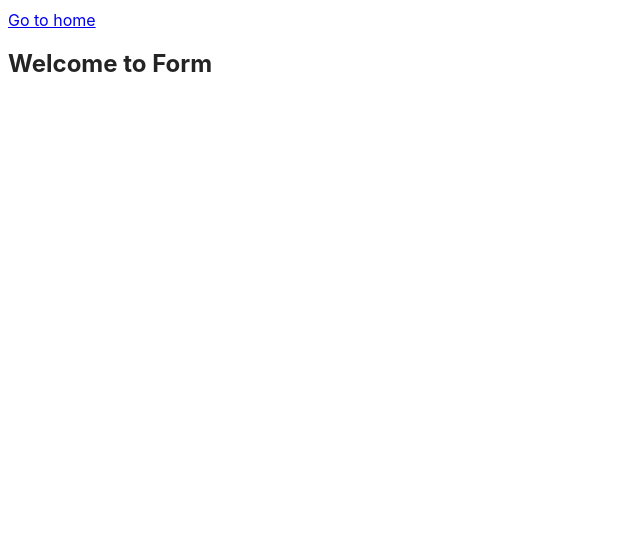
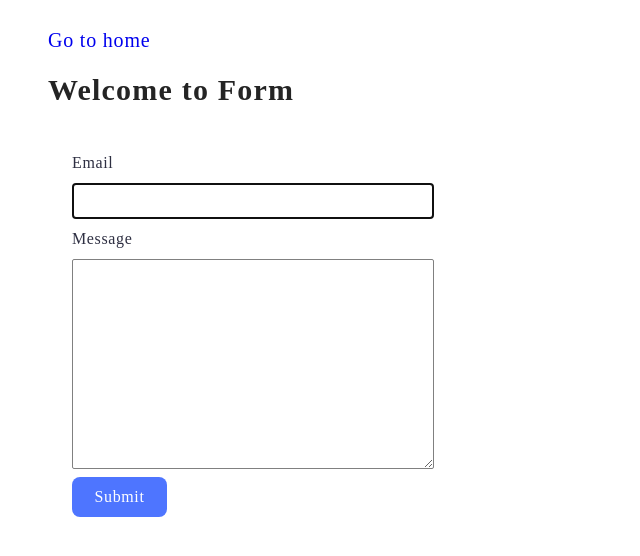
Before and after one commit to Olena-Synytsia/goit-js-hw-09, a website built with Vite: page src/2-form.html in a window 1280 px wide. Shown: the top 556 px of the page, without its empty margins (0-640 px from the left). Built offline with nearby package versions, Linux system fonts and the light colour scheme.

Commit message:
form-styles

```diff
--- a/src/2-form.html
+++ b/src/2-form.html
@@ -11,6 +11,17 @@
     <section>
       <a href="./index.html">Go to home</a>
       <h1>Welcome to Form</h1>
+      <form class="feedback-form" autocomplete="off">
+        <label>
+          Email
+          <input type="email" name="email" autofocus />
+        </label>
+        <label>
+          Message
+          <textarea name="message" rows="8"></textarea>
+        </label>
+        <button type="submit">Submit</button>
+      </form>
     </section>
     <script type="module" src="./js/2-form.js"></script>
   </body>
--- a/src/css/styles.css
+++ b/src/css/styles.css
@@ -30,6 +30,73 @@ body {
 ul {
   list-style: none;
   margin: 0;
+  padding-top: 20px;
+}
+
+a {
+  text-decoration: none;
+  font-family: Montserrat;
+  font-size: 20px;
+  font-weight: 500;
+  line-height: 24px;
+  letter-spacing: 0.04em;
+  text-align: left;
+}
+section {
+  padding-left: 40px;
+  padding-top: 20px;
+}
+
+h1 {
+  font-family: Montserrat;
+  font-size: 30px;
+  font-weight: 700;
+  line-height: 24px;
+  letter-spacing: 0.04em;
+  text-align: left;
+}
+
+label {
+  display: flex;
+  flex-direction: column;
+  color: #2e2f42 !important;
+  gap: 8px;
+}
+
+button {
+  width: 95px !important;
+  height: 40px !important;
+  padding: 8px 16px !important;
+  border-radius: 8px !important;
+  background-color: #4e75ff;
+  color: #ffffff;
+  border: none;
+  font-family: Montserrat;
+  font-size: 16px;
+  font-weight: 500;
+  line-height: 24px;
+  letter-spacing: 0.04em;
+}
+
+button:hover,
+button:focus {
+  background-color: #6c8cff;
+  transition: color 300ms cubic-bezier(0.4, 0, 0.2, 1);
+}
+
+input,
+textarea {
+  border: 1px solid #808080;
+  width: 344px;
+  height: 100%;
+  padding: 8px;
+  border-radius: 2px;
+  font-family: Montserrat;
+  font-size: 16px;
+  font-weight: 400;
+  line-height: 24px;
+  letter-spacing: 0.04em;
+  text-align: left;
 }
 
 .gallery {
@@ -104,3 +171,18 @@ ul {
   letter-spacing: 0.04em !important;
   text-align: left !important;
 }
+
+.feedback-form {
+  width: 360px;
+  height: 100%;
+  padding: 24px;
+  display: flex;
+  flex-direction: column;
+  gap: 8px;
+  font-family: Montserrat;
+  font-size: 16px;
+  font-weight: 400;
+  line-height: 24px;
+  letter-spacing: 0.04em;
+  text-align: left;
+}
```
